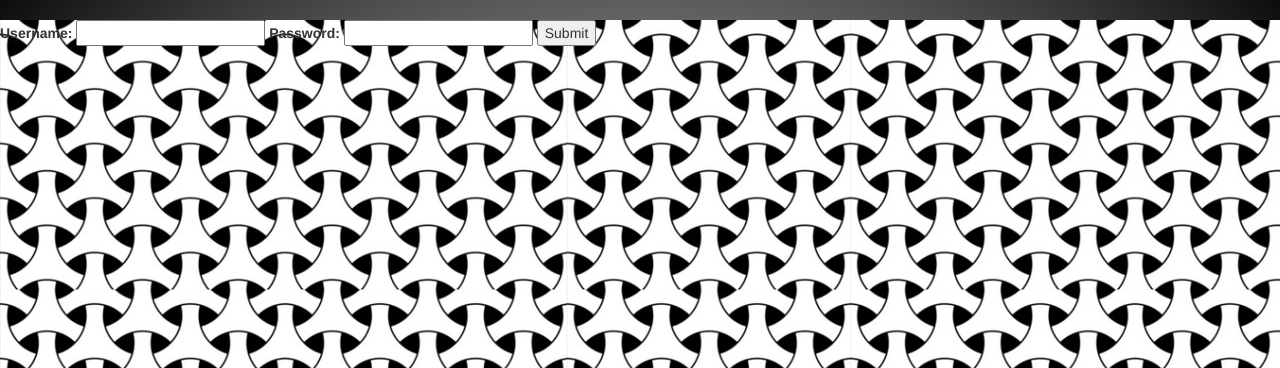
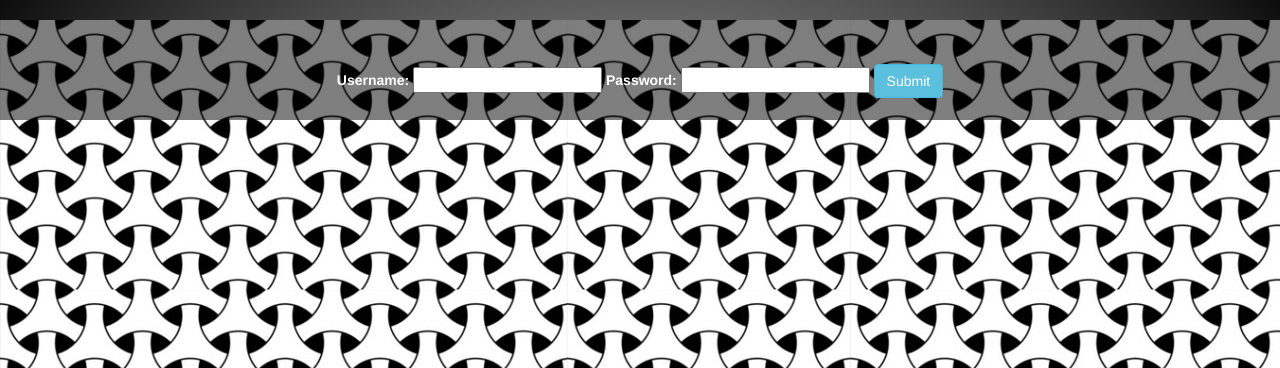
Before and after one commit to Squadella/PotentialMeme, a Django app: page /images/login/ in a window 1280 px wide. Shown: the part 52-420 px from the top of the page. Run offline with Django 3.2, Linux system fonts and the light colour scheme; some libraries are stand-ins or nearby versions.

Commit message:
Update Layout

```diff
--- a/images/templates/images/detail.html
+++ b/images/templates/images/detail.html
@@ -15,7 +15,7 @@
             <div style="max-width: 700px">
                   <a href="{{ post.image.url }}"><img src="{{ post.image.url }}"class="img-responsive" style="max-width: 100%; height: auto; display: block;"></a>
           </div>
-
+        {% if user.is_authenticated %}
           <div class="gauche">
               <li style="list-style: none">
                   <input type="button" class="btn btn-success" id="{{ post.id }}" name="Up Vote" value="UpVote">
@@ -37,6 +37,7 @@
                     </form></a>
 
           </div>
+            {% endif %}
           <div style="margin-left: 20px; margin-top: 10px">
 
               {% if post.comment_set.all %}
--- a/images/templates/images/index.html
+++ b/images/templates/images/index.html
@@ -15,6 +15,7 @@
                         <li>
                         <div style="margin-bottom: 10px; float: left; margin-left: 40%; height: auto"><h3><u><a href="{% url 'images:detail' post.id %}" style="color: white">{{ post.title }}</a></u></h3></div>
                         <a href="{% url 'images:detail' post.id %}"><img src="{{ post.image.url }}" class="img-responsive center" style="max-width: 95%; height: auto;"><br></a>
+                        {% if user.is_authenticated %}
                         <div style="float: left">
                             <a><form>
 
@@ -35,6 +36,7 @@
 
                     </li>
                     <div style="margin-left: 47%;"><a><span><input type="button" class="btn btn-warning" id="{{ post.id }}" value="Fav"></span></a></div>
+                    {% endif %}
                     <img src="{% static 'img/separator.png' %}" style="margin-left: auto;margin-right: auto; max-width: 100%;">
                     </div>
                 </div>
--- a/images/templates/images/login_form.html
+++ b/images/templates/images/login_form.html
@@ -7,21 +7,24 @@
 
 
 <div style="background-image: url({% static '/img/motif.jpg' %}); height: 1000px">
+<div style="background-color: rgba(0,0,0,0.5); text-align: center; height: 100px">
+
     {% if user.is_active %}
-    <p>Authenticated already</p>
+        <p style="margin-top: ">Authenticated already</p>
     {% else %}
         <form action="" method="post" enctype="multipart/form-data" class = "colonne">
             {% csrf_token %}
             <label for="id_username">
-            Username:
+                <div style="color: white; margin-top: 50px">Username:</div>
             </label>
             <input id="id_username" maxlength="30" name="username" type="text" class ="colonne">
             <label for="id_password">
-            Password:
+                <div style="color: white; margin-top: 50px">Password:</div>
             </label>
             <input id="id_password" maxlength="30" name="password" type="password">
-        <button type="submit">Submit</button>
+            <button class="btn btn-info" type="submit">Submit</button>
         </form>
     {% endif %}
 </div>
+</div>
 {% endblock %}
```
Lines whose indentation alone changed are shown as unchanged.
